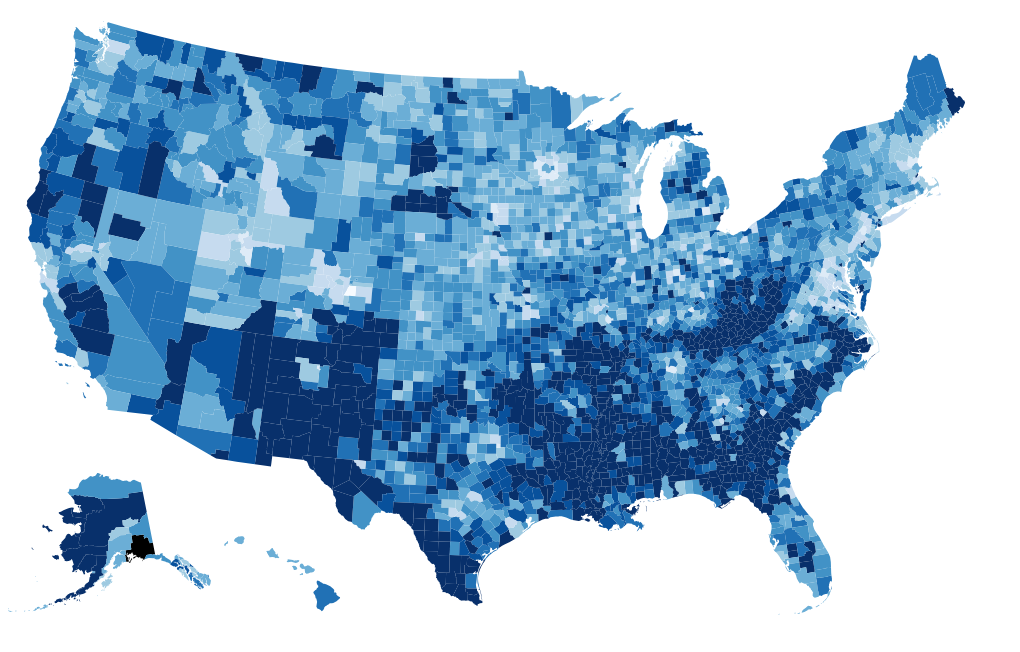
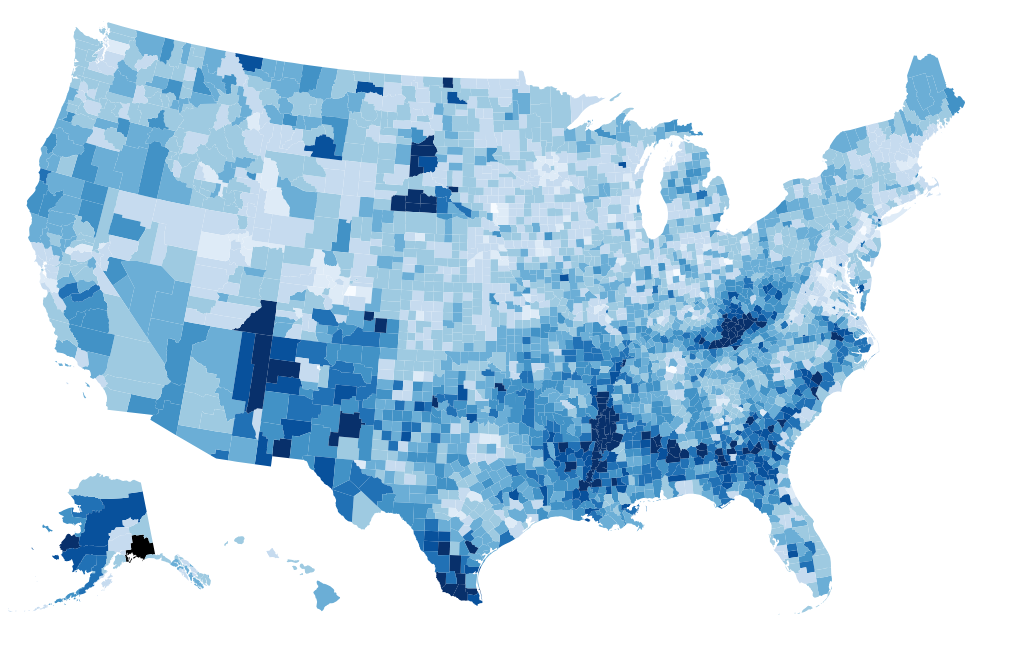
Before and after one commit to Willjfield/FOSS-for-WebGIS, a plain HTML site: page 7-26/Site/choropleth.html in a window 1280 px wide. Shown: the whole page, without its empty margins (0-1020 px from the left). Drawn offline with nearby package versions, Linux system fonts and the light colour scheme.

Commit message:
post class

```diff
--- a/7-26/Site/choropleth.html
+++ b/7-26/Site/choropleth.html
@@ -12,19 +12,20 @@
 </head>
 
 <body>
-
 </body>
 <!-- Needs to be type=module in order to use await/async -->
 <script type="module">
     const povertyEst = await d3.csv("PovertyEstimates.csv"); //IMPORTANT! Had to delete first rows of metadata and titles
+    //console.log(povertyEst);
     const us = await d3.json("us.json");
 
     makeChart();
 
     function makeChart() {
-        const color = d3.scaleQuantize([1, 20], d3.schemeBlues[9]); //Round to nearest 1-20 integer and use the built-in blue colorscheme with 9 values to match
+        const color = d3.scaleQuantize([1, 30], d3.schemeBlues[9]); //Round to nearest 1-20 integer and use the built-in blue colorscheme with 9 values to match
+        //console.log(d3.schemeBlues[9])
         const valuemap = new Map(povertyEst.map(d => [+d.FIPS_Code, d.PCTPOVALL_2021])); //This makes a value map that d3 can easily look up in the color function
-
+        console.log(valuemap);
         const width = 975; //Set the width and height of the canvas
         const height = 610;
 
```
Also changed, not shown: 7-26/Site/zoomable.html (+2 -2 lines).
